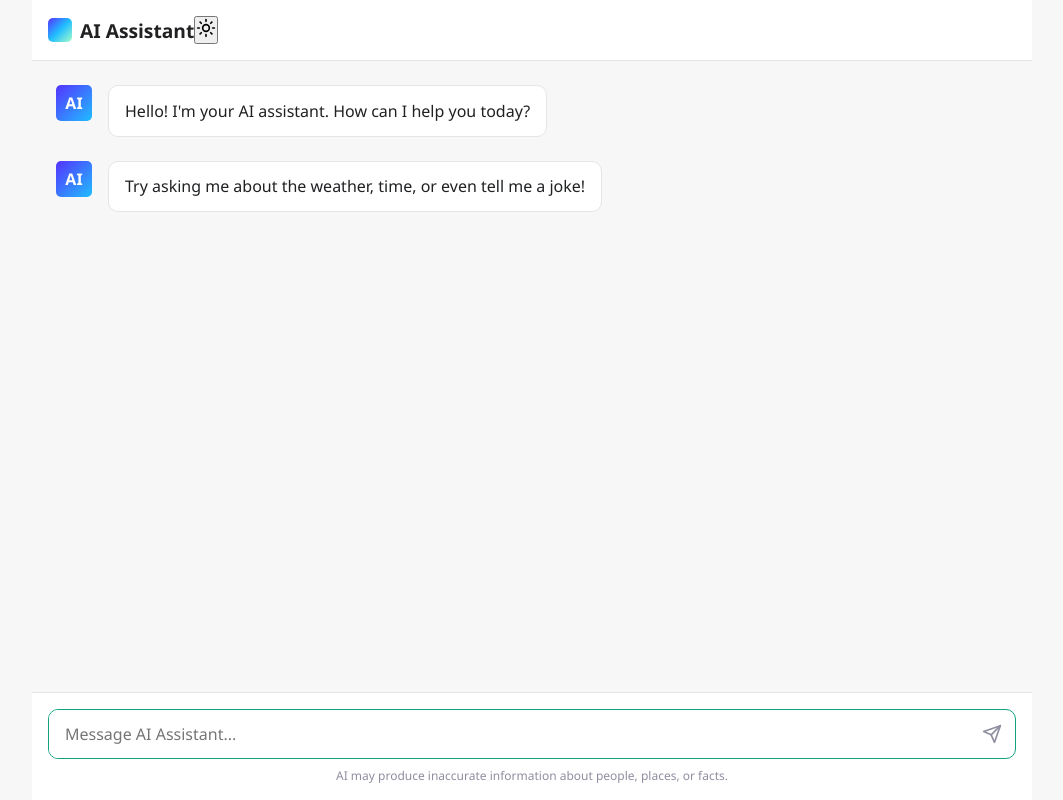
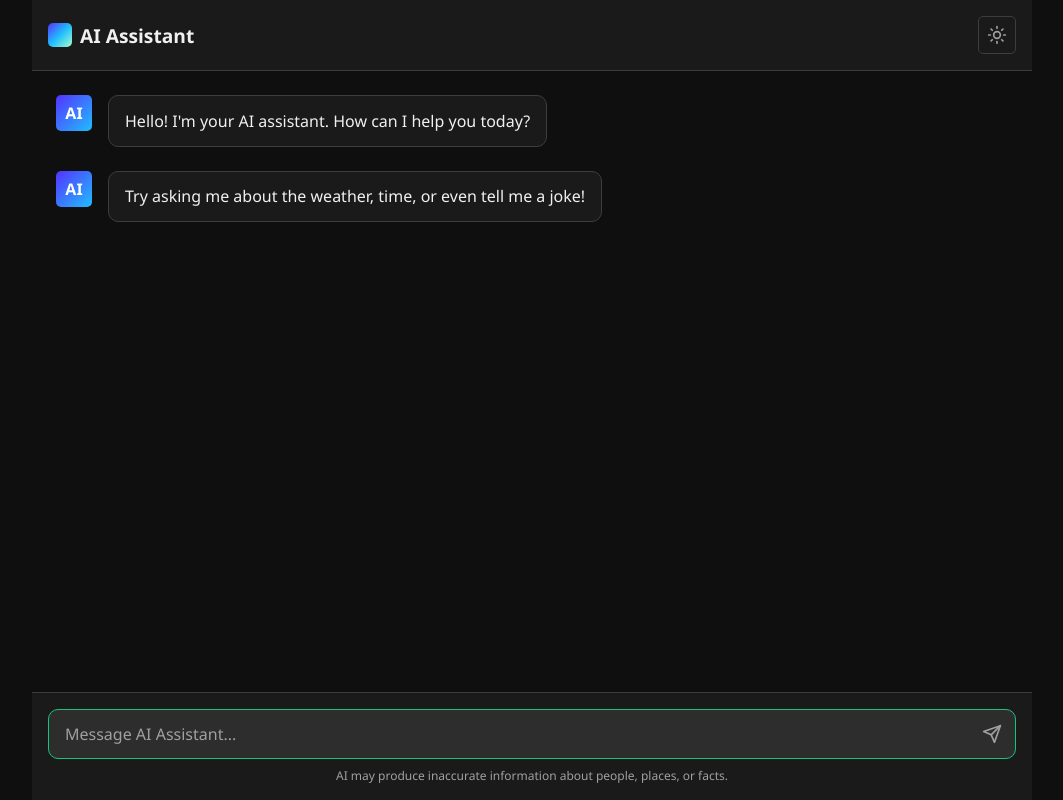
Before and after one commit to Abdullah97155/PseudoAi-, a plain HTML site: page index.html in a window 1280 px wide. Shown: the whole page, without its empty margins (108-1171 px from the left). Drawn offline with Linux system fonts and the light colour scheme.

Commit message:
Update style.css

```diff
--- a/style.css
+++ b/style.css
@@ -1,4 +1,3 @@
-
 * {
     margin: 0;
     padding: 0;
@@ -6,8 +5,20 @@
     font-family: 'Segoe UI', Tahoma, Geneva, Verdana, sans-serif;
 }
 
+:root {
+    --bg-primary: #0f0f0f;
+    --bg-secondary: #1a1a1a;
+    --bg-tertiary: #2d2d2d;
+    --text-primary: #f0f0f0;
+    --text-secondary: #a0a0a0;
+    --accent-primary: #19C37D;
+    --accent-secondary: #5433FF;
+    --border-color: #3d3d3d;
+}
+
 body {
-    background-color: #f7f7f8;
+    background-color: var(--bg-primary);
+    color: var(--text-primary);
     height: 100vh;
     display: flex;
     flex-direction: column;
@@ -26,14 +37,15 @@ header {
     padding: 1rem;
     display: flex;
     align-items: center;
-    border-bottom: 1px solid #e5e5e6;
-    background-color: white;
+    justify-content: space-between;
+    border-bottom: 1px solid var(--border-color);
+    background-color: var(--bg-secondary);
 }
 
 .logo {
     font-weight: bold;
     font-size: 1.2rem;
-    color: #202123;
+    color: var(--text-primary);
     display: flex;
     align-items: center;
     gap: 0.5rem;
@@ -42,8 +54,25 @@ header {
 .logo-icon {
     width: 24px;
     height: 24px;
-    background: linear-gradient(135deg, #5433FF, #20BDFF, #A5FECB);
+    background: linear-gradient(135deg, var(--accent-secondary), #20BDFF, #A5FECB);
     border-radius: 5px;
+}
+
+.theme-toggle {
+    background: none;
+    border: 1px solid var(--border-color);
+    border-radius: 5px;
+    padding: 0.5rem;
+    cursor: pointer;
+    color: var(--text-secondary);
+    display: flex;
+    align-items: center;
+    justify-content: center;
+}
+
+.theme-toggle:hover {
+    color: var(--text-primary);
+    background-color: var(--bg-tertiary);
 }
 
 .chat-container {
@@ -53,6 +82,7 @@ header {
     display: flex;
     flex-direction: column;
     gap: 1.5rem;
+    background-color: var(--bg-primary);
 }
 
 .message {
@@ -77,12 +107,12 @@ header {
 }
 
 .ai-message .avatar {
-    background: linear-gradient(135deg, #5433FF, #20BDFF);
+    background: linear-gradient(135deg, var(--accent-secondary), #20BDFF);
     color: white;
 }
 
 .user-message .avatar {
-    background-color: #19C37D;
+    background-color: var(--accent-primary);
     color: white;
 }
 
@@ -97,32 +127,33 @@ header {
 }
 
 .ai-message .content p {
-    background-color: white;
-    border: 1px solid #e5e5e6;
-    color: #202123;
+    background-color: var(--bg-secondary);
+    border: 1px solid var(--border-color);
+    color: var(--text-primary);
 }
 
 .user-message .content p {
-    background-color: #19C37D;
+    background-color: var(--accent-primary);
     color: white;
 }
 
 .input-container {
     padding: 1rem;
-    border-top: 1px solid #e5e5e6;
-    background-color: white;
+    border-top: 1px solid var(--border-color);
+    background-color: var(--bg-secondary);
 }
 
 .input-box {
     display: flex;
-    border: 1px solid #e5e5e6;
+    border: 1px solid var(--border-color);
     border-radius: 10px;
     overflow: hidden;
     margin-bottom: 0.5rem;
+    background-color: var(--bg-tertiary);
 }
 
 .input-box:focus-within {
-    border-color: #10a37f;
+    border-color: var(--accent-primary);
 }
 
 #userInput {
@@ -131,6 +162,12 @@ header {
     border: none;
     outline: none;
     font-size: 1rem;
+    background-color: transparent;
+    color: var(--text-primary);
+}
+
+#userInput::placeholder {
+    color: var(--text-secondary);
 }
 
 #sendButton {
@@ -138,20 +175,38 @@ header {
     background: none;
     border: none;
     cursor: pointer;
-    color: #8e8ea0;
+    color: var(--text-secondary);
     display: flex;
     align-items: center;
     justify-content: center;
 }
 
 #sendButton:hover {
-    color: #10a37f;
+    color: var(--accent-primary);
 }
 
 .disclaimer {
     text-align: center;
     font-size: 0.75rem;
-    color: #8e8ea0;
+    color: var(--text-secondary);
+}
+
+/* Scrollbar styling */
+.chat-container::-webkit-scrollbar {
+    width: 8px;
+}
+
+.chat-container::-webkit-scrollbar-track {
+    background: var(--bg-primary);
+}
+
+.chat-container::-webkit-scrollbar-thumb {
+    background: var(--bg-tertiary);
+    border-radius: 4px;
+}
+
+.chat-container::-webkit-scrollbar-thumb:hover {
+    background: #555;
 }
 
 /* Responsive design */
```
